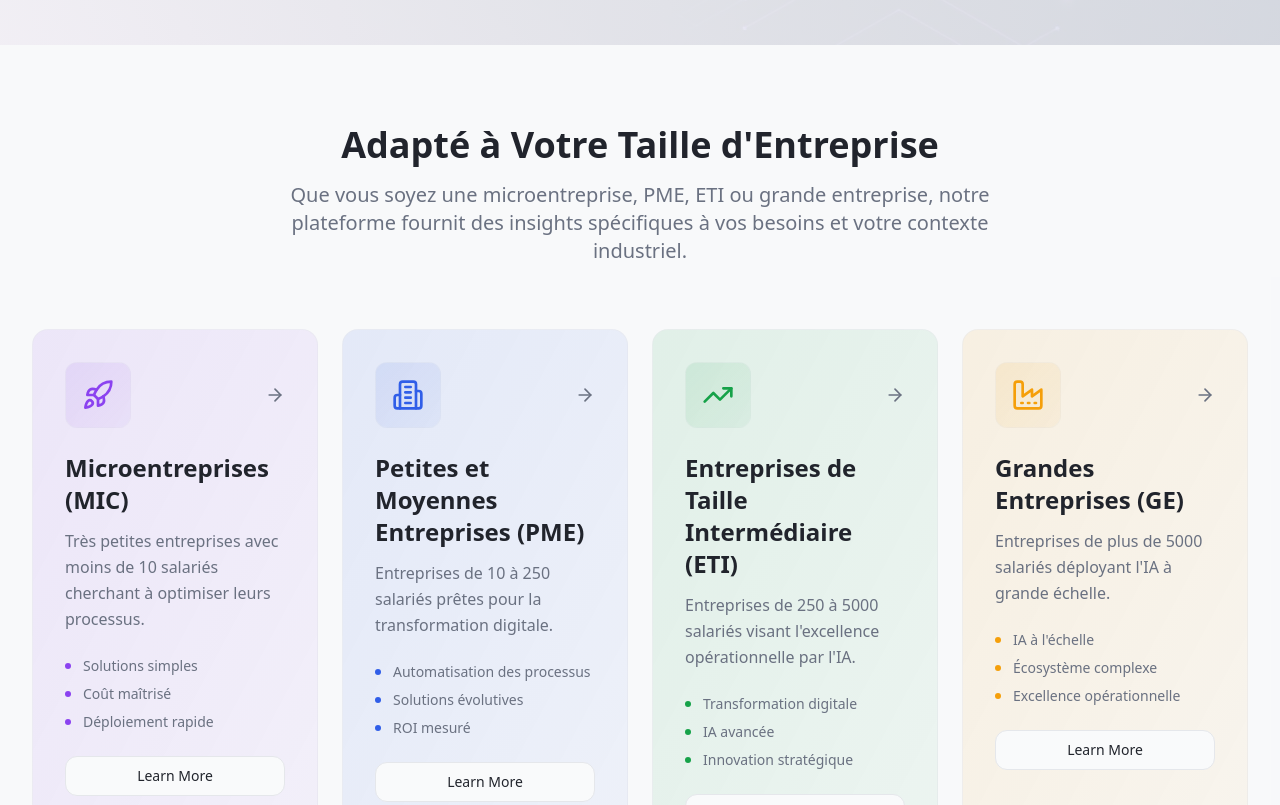
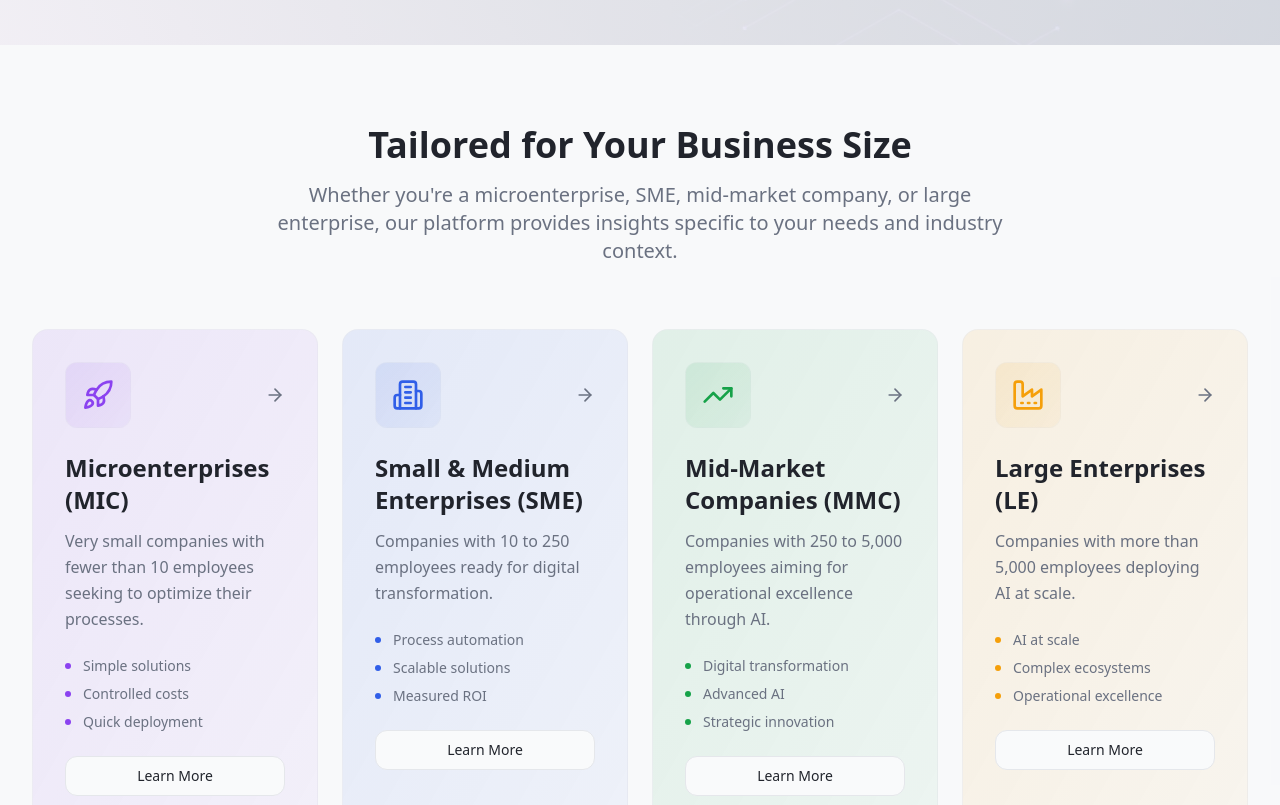
Before and after one commit to houseofichigo/strat-ai-plan, a React (Vite) app: page / in a window 1280 px wide. Shown: the part 740-1545 px from the top of the page. Built offline with nearby package versions, Linux system fonts and the light colour scheme.

Commit message:
Add internationalization support
Implement English and French language versions of the platform, ensuring correct grammar and appropriate language usage throughout.

```diff
--- a/src/components/SegmentCards.tsx
+++ b/src/components/SegmentCards.tsx
@@ -5,40 +5,40 @@ import { Building2, Rocket, TrendingUp, Factory, ArrowRight } from "lucide-react
 const segments = [
   {
     id: "microenterprise",
-    title: "Microentreprises (MIC)",
-    description: "Très petites entreprises avec moins de 10 salariés cherchant à optimiser leurs processus.",
+    title: "Microenterprises (MIC)",
+    description: "Very small companies with fewer than 10 employees seeking to optimize their processes.",
     icon: Rocket,
-    features: ["Solutions simples", "Coût maîtrisé", "Déploiement rapide"],
+    features: ["Simple solutions", "Controlled costs", "Quick deployment"],
     link: "/start",
     color: "bg-gradient-to-br from-accent/10 to-accent/5",
     iconColor: "text-accent"
   },
   {
-    id: "pme",
-    title: "Petites et Moyennes Entreprises (PME)",
-    description: "Entreprises de 10 à 250 salariés prêtes pour la transformation digitale.",
+    id: "sme",
+    title: "Small & Medium Enterprises (SME)",
+    description: "Companies with 10 to 250 employees ready for digital transformation.",
     icon: Building2,
-    features: ["Automatisation des processus", "Solutions évolutives", "ROI mesuré"],
+    features: ["Process automation", "Scalable solutions", "Measured ROI"],
     link: "/start",
     color: "bg-gradient-to-br from-primary/10 to-primary/5",
     iconColor: "text-primary"
   },
   {
-    id: "eti",
-    title: "Entreprises de Taille Intermédiaire (ETI)",
-    description: "Entreprises de 250 à 5000 salariés visant l'excellence opérationnelle par l'IA.",
+    id: "mid-market",
+    title: "Mid-Market Companies (MMC)",
+    description: "Companies with 250 to 5,000 employees aiming for operational excellence through AI.",
     icon: TrendingUp,
-    features: ["Transformation digitale", "IA avancée", "Innovation stratégique"],
+    features: ["Digital transformation", "Advanced AI", "Strategic innovation"],
     link: "/start",
     color: "bg-gradient-to-br from-success/10 to-success/5",
     iconColor: "text-success"
   },
   {
-    id: "ge",
-    title: "Grandes Entreprises (GE)",
-    description: "Entreprises de plus de 5000 salariés déployant l'IA à grande échelle.",
+    id: "enterprise",
+    title: "Large Enterprises (LE)",
+    description: "Companies with more than 5,000 employees deploying AI at scale.",
     icon: Factory,
-    features: ["IA à l'échelle", "Écosystème complexe", "Excellence opérationnelle"],
+    features: ["AI at scale", "Complex ecosystems", "Operational excellence"],
     link: "/start",
     color: "bg-gradient-to-br from-warning/10 to-warning/5",
     iconColor: "text-warning"
@@ -51,11 +51,11 @@ const SegmentCards = () => {
       <div className="max-w-7xl mx-auto px-4 sm:px-6 lg:px-8">
         <div className="text-center mb-16">
           <h2 className="text-3xl md:text-4xl font-bold text-foreground mb-4">
-            Adapté à Votre Taille d'Entreprise
+            Tailored for Your Business Size
           </h2>
           <p className="text-xl text-muted-foreground max-w-3xl mx-auto">
-            Que vous soyez une microentreprise, PME, ETI ou grande entreprise,
-            notre plateforme fournit des insights spécifiques à vos besoins et votre contexte industriel.
+            Whether you're a microenterprise, SME, mid-market company, or large enterprise,
+            our platform provides insights specific to your needs and industry context.
           </p>
         </div>
 
@@ -108,7 +108,7 @@ const SegmentCards = () => {
         <div className="text-center mt-12">
           <Button variant="gradient" size="xl" asChild>
             <Link to="/start" className="group">
-              Commencer Votre Évaluation
+              Start Your Assessment
               <ArrowRight className="w-5 h-5 group-hover:translate-x-1 transition-transform" />
             </Link>
           </Button>
--- a/src/pages/Diagnostic.tsx
+++ b/src/pages/Diagnostic.tsx
@@ -12,15 +12,15 @@ const Diagnostic = () => {
   const getSegmentTitle = (segment: string | null) => {
     switch (segment) {
       case 'microenterprise':
-        return 'Microentreprises (MIC)';
-      case 'pme':
-        return 'Petites et Moyennes Entreprises (PME)';
-      case 'eti':
-        return 'Entreprises de Taille Intermédiaire (ETI)';
-      case 'ge':
-        return 'Grandes Entreprises (GE)';
+        return 'Microenterprises (MIC)';
+      case 'sme':
+        return 'Small & Medium Enterprises (SME)';
+      case 'mid-market':
+        return 'Mid-Market Companies (MMC)';
+      case 'enterprise':
+        return 'Large Enterprises (LE)';
       default:
-        return 'Votre Entreprise';
+        return 'Your Company';
     }
   };
 
@@ -35,36 +35,36 @@ const Diagnostic = () => {
             className="inline-flex items-center text-muted-foreground hover:text-foreground transition-colors"
           >
             <ArrowLeft className="w-4 h-4 mr-2" />
-            Retour à la sélection
+            Back to selection
           </Link>
         </div>
 
         <div className="text-center mb-12 animate-fade-in">
           <h1 className="text-4xl md:text-5xl font-bold text-foreground mb-6">
-            Évaluation IA & Data
+            AI & Data Assessment
             <span className="block bg-gradient-primary bg-clip-text text-transparent">
               {getSegmentTitle(segment)}
             </span>
           </h1>
           <p className="text-xl text-muted-foreground max-w-2xl mx-auto leading-relaxed">
-            Évaluez la maturité IA et Data de votre organisation en 6 dimensions clés.
-            Durée estimée : 5-10 minutes.
+            Evaluate your organization's AI and data maturity across 6 key dimensions.
+            Estimated duration: 5-10 minutes.
           </p>
         </div>
 
         {/* Assessment Preview */}
         <Card className="p-8 mb-8 bg-gradient-card border-border/50">
           <h2 className="text-2xl font-semibold text-foreground mb-6 text-center">
-            Dimensions d'évaluation
+            Assessment Dimensions
           </h2>
           <div className="grid md:grid-cols-2 lg:grid-cols-3 gap-6">
             {[
-              "Stack Technologique",
-              "Maturité Data",
-              "Fluence IA",
-              "Cas d'usage",
-              "Conformité",
-              "Intégration"
+              "Technology Stack",
+              "Data Maturity",
+              "AI Fluency",
+              "Use Cases",
+              "Compliance",
+              "Integration"
             ].map((dimension, index) => (
               <div key={dimension} className="flex items-center space-x-3">
                 <div className="w-8 h-8 rounded-full bg-primary/10 flex items-center justify-center">
@@ -78,7 +78,7 @@ const Diagnostic = () => {
 
         <div className="text-center">
           <Button variant="gradient" size="xl" className="group">
-            Commencer l'évaluation
+            Start Assessment
             <ArrowRight className="w-5 h-5 group-hover:translate-x-1 transition-transform" />
           </Button>
         </div>
--- a/src/pages/Start.tsx
+++ b/src/pages/Start.tsx
@@ -7,37 +7,37 @@ import Navigation from "@/components/Navigation";
 const segments = [
   {
     id: "microenterprise",
-    title: "Microentreprises (MIC)",
-    description: "Très petites entreprises avec moins de 10 salariés",
+    title: "Microenterprises (MIC)",
+    description: "Very small companies with fewer than 10 employees",
     icon: Rocket,
-    features: ["Solutions simples", "Coût maîtrisé", "Déploiement rapide"],
+    features: ["Simple solutions", "Controlled costs", "Quick deployment"],
     color: "border-accent hover:border-accent/60",
     bgColor: "hover:bg-accent/5"
   },
   {
-    id: "pme",
-    title: "Petites et Moyennes Entreprises (PME)",
-    description: "Entreprises de 10 à 250 salariés",
+    id: "sme",
+    title: "Small & Medium Enterprises (SME)",
+    description: "Companies with 10 to 250 employees",
     icon: Building2,
-    features: ["Automatisation des processus", "Solutions évolutives", "ROI mesuré"],
+    features: ["Process automation", "Scalable solutions", "Measured ROI"],
     color: "border-primary hover:border-primary/60",
     bgColor: "hover:bg-primary/5"
   },
   {
-    id: "eti",
-    title: "Entreprises de Taille Intermédiaire (ETI)",
-    description: "Entreprises de 250 à 5000 salariés",
+    id: "mid-market",
+    title: "Mid-Market Companies (MMC)",
+    description: "Companies with 250 to 5,000 employees",
     icon: TrendingUp,
-    features: ["Transformation digitale", "IA avancée", "Innovation stratégique"],
+    features: ["Digital transformation", "Advanced AI", "Strategic innovation"],
     color: "border-success hover:border-success/60",
     bgColor: "hover:bg-success/5"
   },
   {
-    id: "ge",
-    title: "Grandes Entreprises (GE)",
-    description: "Entreprises de plus de 5000 salariés",
+    id: "enterprise",
+    title: "Large Enterprises (LE)",
+    description: "Companies with more than 5,000 employees",
     icon: Factory,
-    features: ["IA à l'échelle", "Écosystème complexe", "Excellence opérationnelle"],
+    features: ["AI at scale", "Complex ecosystems", "Operational excellence"],
     color: "border-warning hover:border-warning/60",
     bgColor: "hover:bg-warning/5"
   }
@@ -58,7 +58,7 @@ const Start = () => {
           </h1>
           <p className="text-xl text-muted-foreground max-w-2xl mx-auto leading-relaxed">
             Get personalized insights about your organization's AI readiness in just 5 minutes.
-            Choose your segment to begin.
+            Choose your company type to begin.
           </p>
         </div>
 
@@ -88,7 +88,7 @@ const Start = () => {
         {/* Segment Selection */}
         <div className="space-y-6 animate-scale-in" style={{ animationDelay: "300ms" }}>
           <h2 className="text-2xl font-semibold text-center text-foreground mb-8">
-            Choose Your Organization Type
+            Choose Your Company Type
           </h2>
 
           <div className="grid gap-4">
```
